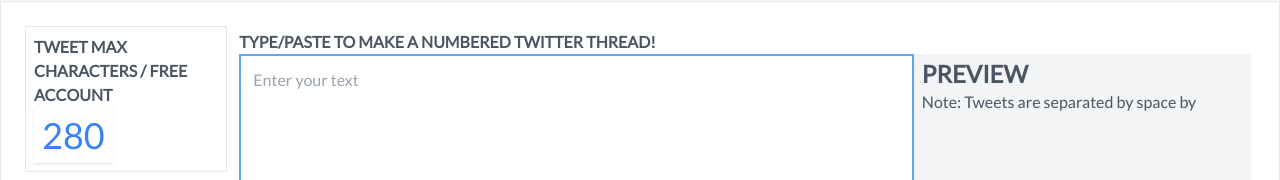
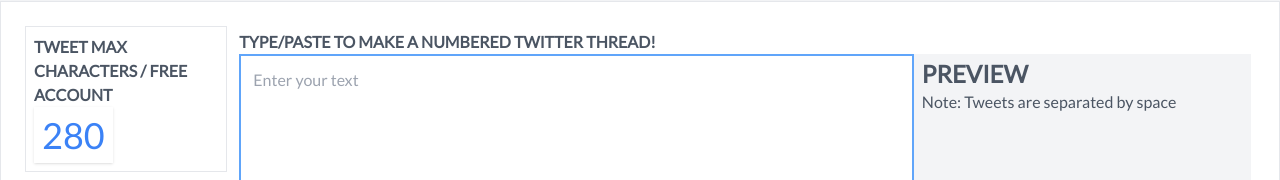
Before and after one commit to bienvenuushindi/threadify, a React (Create React App) app: page / in a window 1280 px wide. Shown: the part 127-307 px from the top of the page. Built offline with nearby package versions, Linux system fonts and the light colour scheme.

Commit message:
Correct typo

```diff
--- a/src/sections/main.tsx
+++ b/src/sections/main.tsx
@@ -61,7 +61,7 @@ function Main() {
             <div className=" w-4/12 bg-gray-100 px-2 h-full overflow-auto max-70-vh">
               <div>
                 <h2 className="title text-2xl mt-1"> Preview</h2>
-                <p className="text-small text-gray-600">Note: Tweets are separated by space by</p>
+                <p className="text-small text-gray-600">Note: Tweets are separated by space</p>
               </div>
               {thread.map((item, i) => <TweetComp key={'tweet' + i} text={Thread.applyNumbering(item, i)}/>)}
             </div>
```
